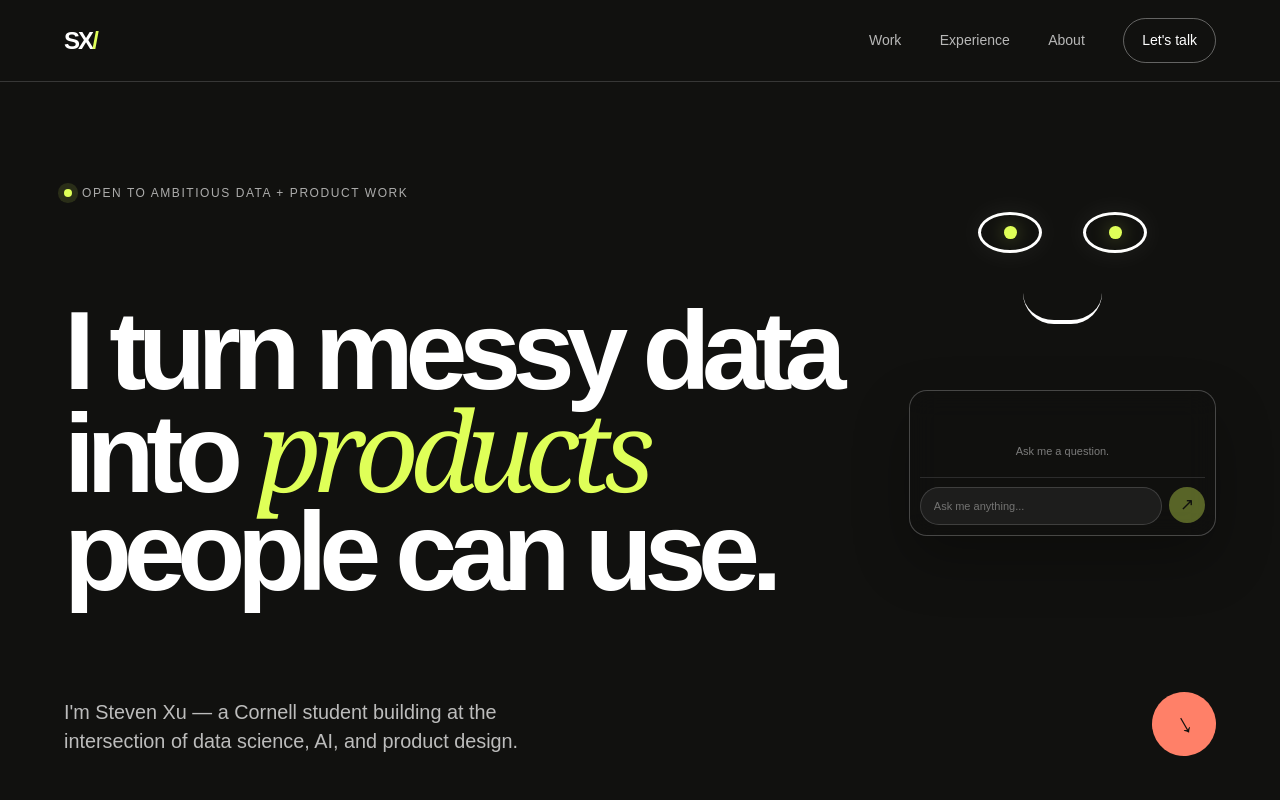
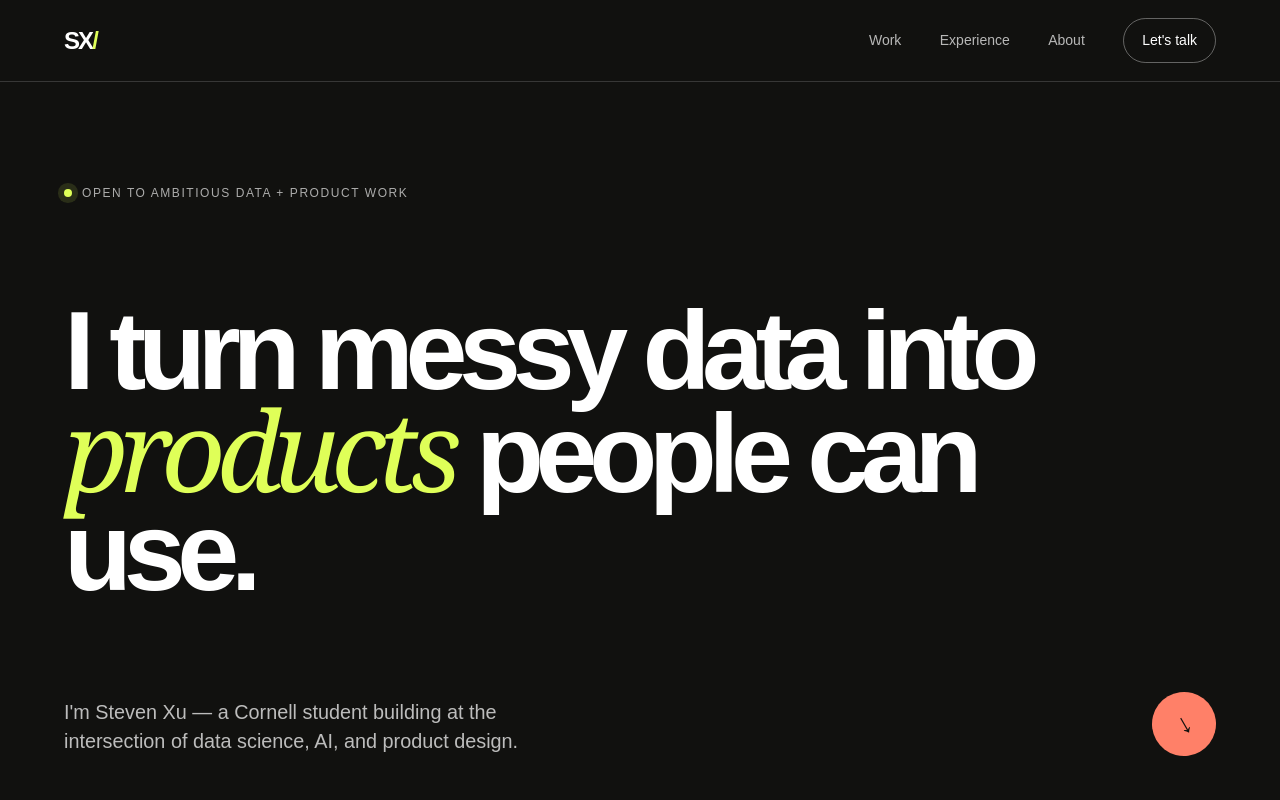
Before and after one commit to xyjsteven15/pweb, a Next.js app: page / in a window 1280 px wide. Shown: the top 800 px of the page. Built offline with nearby package versions, Linux system fonts and the light colour scheme.

Commit message:
Remove homepage face and chat

```diff
--- a/app/HeroCompanion.tsx
+++ /dev/null
@@ -1,152 +0,0 @@
-'use client';
-
-import { FormEvent, useEffect, useRef, useState } from 'react';
-import gsap from 'gsap';
-import { useGSAP } from '@gsap/react';
-
-gsap.registerPlugin(useGSAP);
-
-const replies = [
-  'I would start by asking what outcome would make this genuinely useful.',
-  'The interesting part is usually hiding in the messy middle.',
-  'That sounds like a problem worth prototyping before overthinking.',
-  'My first instinct is to make the data tell a simpler story.',
-  'I would test the smallest version, learn quickly, and keep moving.',
-  'There is probably a cleaner system hiding inside that question.',
-  'I like where this is going, especially the part that still feels unclear.',
-  'Let us turn that idea into something someone can actually use.',
-  'A sharp question usually beats a complicated model.',
-  'I would look for the constraint that changes the whole decision.',
-  'Good products often begin with one surprisingly specific observation.',
-  'I am curious which assumption we could test first.',
-];
-
-export default function HeroCompanion() {
-  const root = useRef<HTMLDivElement>(null);
-  const ambientTimeline = useRef<gsap.core.Timeline | null>(null);
-  const responseTimer = useRef<number | null>(null);
-  const lastReply = useRef(-1);
-  const [question, setQuestion] = useState('');
-  const [submittedQuestion, setSubmittedQuestion] = useState('');
-  const [reply, setReply] = useState('');
-  const [isThinking, setIsThinking] = useState(false);
-
-  useGSAP(() => {
-    const reduceMotion = window.matchMedia('(prefers-reduced-motion: reduce)').matches;
-    const eyes = gsap.utils.toArray<HTMLElement>('.lineEye');
-    const pupils = gsap.utils.toArray<HTMLElement>('.linePupil');
-
-    gsap.set(eyes, { scaleY: 1, rotation: 0, transformOrigin: '50% 50%' });
-    gsap.set(pupils, { x: 0, y: 0 });
-    gsap.set('.lineMouth', { scaleX: 1, y: 0, rotation: 0, transformOrigin: '50% 100%' });
-
-    if (reduceMotion) return;
-
-    ambientTimeline.current = gsap.timeline({ repeat: -1, repeatDelay: 1.1 })
-      .to(eyes, { scaleY: 0.08, duration: 0.08, ease: 'power2.in' }, 2.4)
-      .to(eyes, { scaleY: 1, duration: 0.12, ease: 'power2.out' })
-      .to(pupils, { x: 8, duration: 0.34, ease: 'power2.inOut' }, '+=1.15')
-      .to(pupils, { x: -8, duration: 0.48, ease: 'power2.inOut' }, '+=0.8')
-      .to(pupils, { x: 0, duration: 0.34, ease: 'power2.out' }, '+=0.72')
-      .to('.lineMouth', { scaleX: 1.12, duration: 0.32, yoyo: true, repeat: 1, ease: 'sine.inOut' }, '<');
-
-    return () => {
-      ambientTimeline.current?.kill();
-      ambientTimeline.current = null;
-    };
-  }, { scope: root });
-
-  useGSAP(() => {
-    const eyes = gsap.utils.toArray<HTMLElement>('.lineEye');
-    const pupils = gsap.utils.toArray<HTMLElement>('.linePupil');
-    const mouth = root.current?.querySelector<HTMLElement>('.lineMouth');
-    const reduceMotion = window.matchMedia('(prefers-reduced-motion: reduce)').matches;
-    if (!mouth) return;
-    const duration = reduceMotion ? 0 : 0.28;
-    const timeline = gsap.timeline({ defaults: { duration, ease: 'power2.out', overwrite: 'auto' } });
-
-    if (isThinking) {
-      ambientTimeline.current?.pause();
-      timeline
-        .to(pupils, { x: 0, y: -6 })
-        .to(eyes[0], { rotation: 7 }, '<')
-        .to(eyes[1], { rotation: -7 }, '<')
-        .to(mouth, { scaleX: 0.58, y: 7, rotation: -3 }, '<');
-    } else {
-      timeline
-        .to(eyes, { scaleY: 1, rotation: 0 })
-        .to(pupils, { x: 0, y: 0 }, '<')
-        .to(mouth, { scaleX: 1, y: 0, rotation: 0 }, '<')
-        .call(() => ambientTimeline.current?.resume());
-    }
-
-    return () => timeline.kill();
-  }, { scope: root, dependencies: [isThinking], revertOnUpdate: true });
-
-  useEffect(() => () => {
-    if (responseTimer.current) window.clearTimeout(responseTimer.current);
-  }, []);
-
-  function handleSubmit(event: FormEvent<HTMLFormElement>) {
-    event.preventDefault();
-    const nextQuestion = question.trim();
-    if (!nextQuestion || isThinking) return;
-
-    if (responseTimer.current) window.clearTimeout(responseTimer.current);
-    setSubmittedQuestion(nextQuestion);
-    setQuestion('');
-    setReply('');
-    setIsThinking(true);
-
-    responseTimer.current = window.setTimeout(() => {
-      const choices = replies
-        .map((text, index) => ({ text, index }))
-        .filter((item) => item.index !== lastReply.current);
-      const nextReply = choices[Math.floor(Math.random() * choices.length)];
-
-      lastReply.current = nextReply.index;
-      setReply(nextReply.text);
-      setIsThinking(false);
-    }, 2000);
-  }
-
-  return (
-    <div className="heroCompanion" ref={root}>
-      <div className="expressionStage" aria-hidden="true">
-        <div className="minimalFace">
-          <div className="lineEyes">
-            <span className="lineEye"><i className="linePupil" /></span>
-            <span className="lineEye"><i className="linePupil" /></span>
-          </div>
-          <span className="lineMouth" />
-        </div>
-      </div>
-
-      <form className="companionChat" onSubmit={handleSubmit}>
-        <div className="chatTranscript" aria-live="polite">
-          {!submittedQuestion && <p className="chatHint">Ask me a question.</p>}
-          {submittedQuestion && <p className="chatQuestion">{submittedQuestion}</p>}
-          {isThinking && (
-            <p className="chatReply chatThinking">
-              <span aria-hidden="true"><i /><i /><i /></span>
-              Thinking...
-            </p>
-          )}
-          {reply && <p className="chatReply">{reply}</p>}
-        </div>
-        <div className="chatComposer">
-          <input
-            aria-label="Ask Steven a question"
-            autoComplete="off"
-            disabled={isThinking}
-            maxLength={160}
-            onChange={(event) => setQuestion(event.target.value)}
-            placeholder="Ask me anything..."
-            value={question}
-          />
-          <button aria-label="Send question" disabled={isThinking || !question.trim()} type="submit">↗</button>
-        </div>
-      </form>
-    </div>
-  );
-}
--- a/app/globals.css
+++ b/app/globals.css
@@ -16,38 +16,12 @@ button { font-family:inherit; }
 .hero { min-height:calc(100vh - 82px); padding:clamp(52px,8vw,104px) clamp(24px,5vw,76px) 44px; background:var(--ink); color:white; position:relative; overflow:hidden; display:flex; flex-direction:column; justify-content:space-between; }
 .availability { display:flex; gap:10px; align-items:center; color:rgba(255,255,255,.65); font-size:12px; text-transform:uppercase; letter-spacing:.13em; }
 .availability span { width:8px; height:8px; border-radius:50%; background:var(--acid); box-shadow:0 0 0 6px rgba(223,255,88,.12); }
-.hero h1 { margin:9vh 0 8vh; max-width:min(1120px,calc(100% - clamp(280px,25vw,380px))); font-size:clamp(55px,8.7vw,142px); line-height:.88; letter-spacing:-.075em; font-weight:590; position:relative; z-index:2; }
+.hero h1 { margin:9vh 0 8vh; max-width:1120px; font-size:clamp(55px,8.7vw,142px); line-height:.88; letter-spacing:-.075em; font-weight:590; position:relative; z-index:2; }
 .hero h1 em { color:var(--acid); font-family:Georgia,serif; font-weight:400; }
 .heroFooter { display:flex; justify-content:space-between; align-items:end; position:relative; z-index:2; }
 .heroFooter p { max-width:510px; font-size:clamp(17px,1.55vw,23px); line-height:1.45; color:rgba(255,255,255,.72); margin:0; }
 .roundLink { width:64px; height:64px; border-radius:50%; display:grid; place-items:center; background:var(--coral); color:var(--ink); font-size:28px; transform:rotate(-30deg); transition:transform .25s ease; }
 .roundLink:hover { transform:rotate(0); }
-.heroCompanion { position:absolute; z-index:3; top:9%; right:5%; width:clamp(280px,24vw,360px); }
-.expressionStage { position:relative; height:clamp(190px,19vw,270px); display:grid; place-items:center; pointer-events:none; }
-.minimalFace { display:flex; flex-direction:column; align-items:center; gap:40px; }
-.lineEyes { display:flex; align-items:center; gap:clamp(30px,3.2vw,48px); }
-.lineEye { width:clamp(58px,5vw,74px); height:clamp(36px,3.2vw,48px); border:3px solid white; border-radius:50%; display:grid; place-items:center; box-shadow:0 0 28px rgba(255,255,255,.07); will-change:transform; }
-.linePupil { width:clamp(11px,1vw,15px); height:clamp(11px,1vw,15px); border-radius:50%; background:var(--acid); box-shadow:0 0 18px rgba(223,255,88,.34); will-change:transform; }
-.lineMouth { width:clamp(70px,6.2vw,92px); height:clamp(25px,2.4vw,35px); border-bottom:4px solid white; border-radius:0 0 70px 70px; will-change:transform; }
-.companionChat { position:relative; padding:10px; border:1px solid rgba(255,255,255,.23); border-radius:18px; background:rgba(17,17,15,.82); box-shadow:0 24px 55px rgba(0,0,0,.28); backdrop-filter:blur(14px); }
-.chatTranscript { min-height:76px; max-height:126px; overflow:auto; padding:2px 2px 9px; display:flex; flex-direction:column; justify-content:flex-end; gap:7px; scrollbar-width:thin; }
-.chatTranscript p { width:fit-content; max-width:92%; margin:0; padding:8px 10px; border-radius:12px; font-size:11px; line-height:1.4; }
-.chatHint { align-self:center; color:rgba(255,255,255,.45); background:transparent; }
-.chatQuestion { align-self:flex-end; color:var(--ink); background:var(--acid); border-bottom-right-radius:3px!important; }
-.chatReply { align-self:flex-start; color:rgba(255,255,255,.86); border:1px solid rgba(255,255,255,.15); background:rgba(255,255,255,.06); border-bottom-left-radius:3px!important; }
-.chatThinking { display:flex; align-items:center; gap:7px; color:rgba(255,255,255,.58); }
-.chatThinking>span { display:flex; gap:3px; }
-.chatThinking i { width:4px; height:4px; border-radius:50%; background:var(--coral); animation:chatDot .75s ease-in-out infinite alternate; }
-.chatThinking i:nth-child(2) { animation-delay:.14s; }
-.chatThinking i:nth-child(3) { animation-delay:.28s; }
-@keyframes chatDot { to { transform:translateY(-3px); opacity:.45; } }
-.chatComposer { display:grid; grid-template-columns:1fr 36px; gap:7px; padding-top:9px; border-top:1px solid rgba(255,255,255,.12); }
-.chatComposer input { width:100%; min-width:0; border:1px solid rgba(255,255,255,.15); border-radius:999px; outline:none; padding:10px 13px; color:white; background:rgba(255,255,255,.06); font-size:11px; transition:border-color .2s ease,background .2s ease; }
-.chatComposer input::placeholder { color:rgba(255,255,255,.38); }
-.chatComposer input:focus { border-color:rgba(223,255,88,.62); background:rgba(255,255,255,.09); }
-.chatComposer button { width:36px; height:36px; padding:0; border:0; border-radius:50%; display:grid; place-items:center; color:var(--ink); background:var(--acid); font-size:17px; cursor:pointer; transition:transform .2s ease,opacity .2s ease; }
-.chatComposer button:hover:not(:disabled) { transform:rotate(-10deg) scale(1.04); }
-.chatComposer button:disabled { cursor:default; opacity:.35; }
 .kicker { margin:0; font-size:11px!important; line-height:1.2!important; font-weight:650; text-transform:uppercase; letter-spacing:.17em; }
 .manifesto { padding:clamp(90px,12vw,180px) clamp(24px,8vw,124px); }
 .manifestoText { max-width:1160px; margin:56px 0 88px; font-size:clamp(36px,5.4vw,82px); line-height:1.08; letter-spacing:-.055em; font-weight:550; }
@@ -146,9 +120,9 @@ button { font-family:inherit; }
 footer { background:var(--ink);color:white;padding:34px clamp(24px,5vw,76px);display:flex;align-items:center;justify-content:space-between;gap:30px;font-size:11px;color:rgba(255,255,255,.55)}footer p{margin:0}footer .wordmark{color:white}
 @media (max-width:900px) {
   .navLinks>a:not(.navCta) { display:none; }
-  .hero { min-height:1080px; }
-  .hero h1 { max-width:none; font-size:clamp(52px,16vw,82px); margin:70px 0 30px; }
-  .heroCompanion { position:relative; top:auto; right:auto; width:min(100%,340px); margin:0 0 42px auto; align-self:flex-end; }.heroFooter{align-items:center;gap:24px}.roundLink{flex:0 0 54px;width:54px;height:54px}
+  .hero { min-height:760px; }
+  .hero h1 { max-width:none; font-size:clamp(52px,16vw,82px); margin:80px 0; }
+  .heroFooter{align-items:center;gap:24px}.roundLink{flex:0 0 54px;width:54px;height:54px}
   .proofRow { grid-template-columns:repeat(3,1fr); }.proofRow>a{grid-column:1/-1;justify-self:start;margin-top:20px}
   .sectionHead { grid-template-columns:1fr; }
   .featureCard { grid-template-columns:1fr; }.featureCopy{min-height:630px}.miniProgramVisual{min-height:650px}
@@ -157,7 +131,7 @@ footer { background:var(--ink);color:white;padding:34px clamp(24px,5vw,76px);dis
   .aboutSection { grid-template-columns:1fr; }.aboutBody{max-width:720px}
 }
 @media (max-width:560px) {
-  .nav { height:72px; }.navCta{padding:9px 14px}.hero{min-height:1010px;padding-top:46px}.hero h1{margin:52px 0 24px}.heroFooter p{font-size:16px}.availability{font-size:9px}.heroCompanion{width:min(88vw,290px);margin:0 auto 34px}.companionChat{border-radius:16px}.chatTranscript{min-height:70px;max-height:112px}
+  .nav { height:72px; }.navCta{padding:9px 14px}.hero{min-height:720px}.hero h1{margin:70px 0}.heroFooter p{font-size:16px}.availability{font-size:9px}
   .manifesto { padding-left:24px;padding-right:24px }.manifestoText{font-size:39px;margin:42px 0 65px}.proofRow{grid-template-columns:1fr 1fr}.proofRow div:nth-child(3){grid-column:1/-1}
   .featureCard{border-radius:18px}.featureCopy{min-height:580px}.miniProgramVisual{min-height:560px}.phone{width:min(58%,220px);padding:22px 14px;border-radius:26px}.phoneBack{left:3%;top:22%}.phoneFront{right:3%;top:8%}.phoneTop{margin:-10px auto 20px}.phoneFront h3{font-size:25px;margin-bottom:14px}.dateStrip button{width:42px;height:48px}.roomShape{margin:20px -14px}.sendBooking{left:14px;right:14px;bottom:20px}
   .projectCard{padding:23px;min-height:700px;border-radius:18px}.visual{margin:34px -23px}.projectCardTop span:last-child{text-align:right}
--- a/app/page.tsx
+++ b/app/page.tsx
@@ -1,6 +1,5 @@
 import PortfolioMotion from './PortfolioMotion';
 import BookingPreview from './BookingPreview';
-import HeroCompanion from './HeroCompanion';
 
 const githubUrl = 'https://github.com/xyjsteven15';
 
@@ -106,7 +105,6 @@ export default function Home() {
       <section className="hero" id="top">
         <div className="availability"><span /> Open to ambitious data + product work</div>
         <h1>I turn messy data into <em>products</em> people can use.</h1>
-        <HeroCompanion />
         <div className="heroFooter">
           <p>I&apos;m Steven Xu — a Cornell student building at the intersection of data science, AI, and product design.</p>
           <a className="roundLink" href="#work" aria-label="Explore selected work">↓</a>
```
